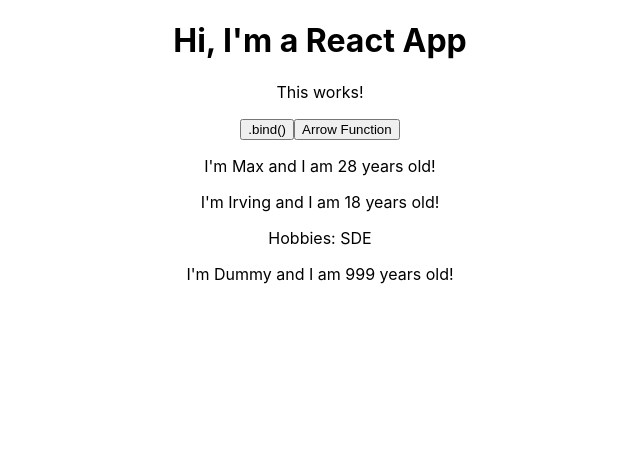
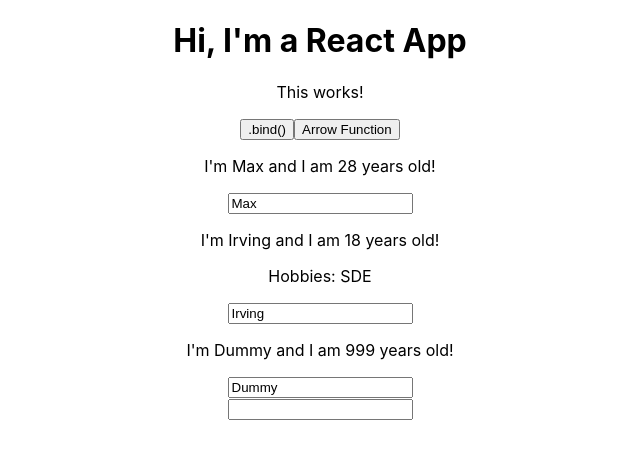
Before and after one commit to IrvingZhao2018/react-test001, a React (Create React App) app: page / in a window 1280 px wide. Shown: the top 458 px of the page, without its empty margins (320-960 px from the left). Built offline with nearby package versions, Linux system fonts and the light colour scheme.

Commit message:
class-based Component change props by input box

```diff
--- a/src/App.js
+++ b/src/App.js
@@ -40,23 +40,32 @@ class App extends Component {
         })
     }
 
+    nameChangedHandler = (event) => {
+        this.setState({
+            persons: [
+                {name: 'Max', age: 28},
+                {name: 'Irving', age: 18},
+                {name: event.target.value, age: 999}
+            ]
+        })
+    }
 
     render() {
         return (
             <div className="App">
                 <h1>Hi, I'm a React App</h1>
                 <p> This works! </p>
-                <button onClick={this.switchNameHandler.bind(this, 'SWWWWiched')}>.bind()</button>
+                <button onClick={this.switchNameHandler.bind(this, 'switched by .bind()')}>.bind()</button>
                 {/*if this.switchNameHandler(), would call when rendering,*/}
                 {/*but should call when click. Therefore, just use reference here*/}
 
 
-                <button onClick={() => this.switchNameHandler('SWWWWiched')}>Arrow Function</button>
+                <button onClick={() => this.switchNameHandler('switched by ArrowFunction')}>Arrow Function</button>
                 {/*inefficient, react can re-render too often*/}
                 <Person
                     name={this.state.persons[0].name}
                     age={this.state.persons[0].age}
-                    click={this.switchNameHandler.bind(this, 'switched')}
+                    click={this.switchNameHandler.bind(this, 'switched on text')}
                 />
                 <Person
                     name={this.state.persons[1].name}
@@ -65,7 +74,9 @@ class App extends Component {
                 <Person
                     name={this.state.persons[2].name}
                     age={this.state.persons[2].age}
+                    changed={this.nameChangedHandler}
                 />
+                <input type="text" onChange={this.nameChangedHandler}/>
             </div>
         );
     }
--- a/src/Person/Person.js
+++ b/src/Person/Person.js
@@ -8,10 +8,14 @@ import React from "react";
 
 const person = (props) => {
     return (
-      <div>
-          <p onClick={props.click}>I'm {props.name} and I am {props.age} years old!</p>
-          <p>{props.children}</p>
-      </div>
+        <div>
+            <p onClick={props.click}>I'm {props.name} and I am {props.age} years old!</p>
+            <p>{props.children}</p>
+            {/*<input type="text" onChange={props.changed} value={props.name}/>*/}
+            {/*can't change*/}
+
+            <input type="text" onChange={props.changed} defaultValue={props.name}/>
+        </div>
     );
 };
 
```
